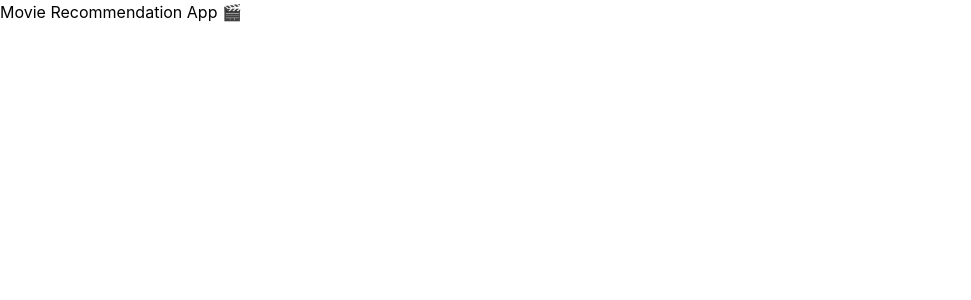
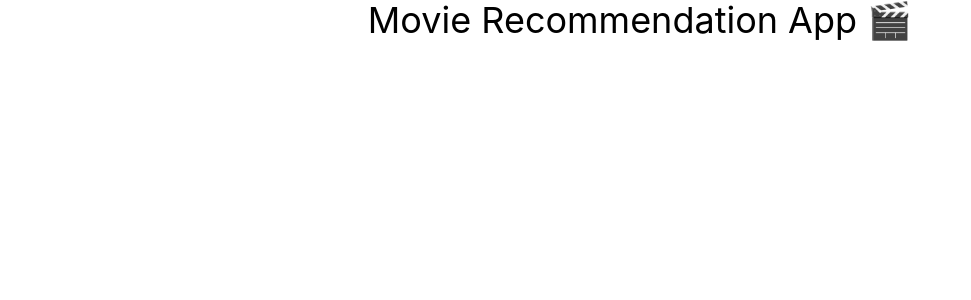
Before and after one commit to abhinav05-bhatpude/react-movie-cards, a React (Vite) app: page / in a window 1280 px wide. Shown: the top 300 px of the page, without its empty margins (0-971 px from the left). Built offline with nearby package versions, Linux system fonts and the light colour scheme.

Commit message:
Configured Tailwind CSS with React Vite project

```diff
--- a/src/App.jsx
+++ b/src/App.jsx
@@ -2,7 +2,7 @@
 
 const App = () => {
   return (
-    <h1>Movie Recommendation App 🎬</h1>
+    <h1 className="text-4xl text-center text-black">Movie Recommendation App 🎬</h1>
   )
 }
 
```
